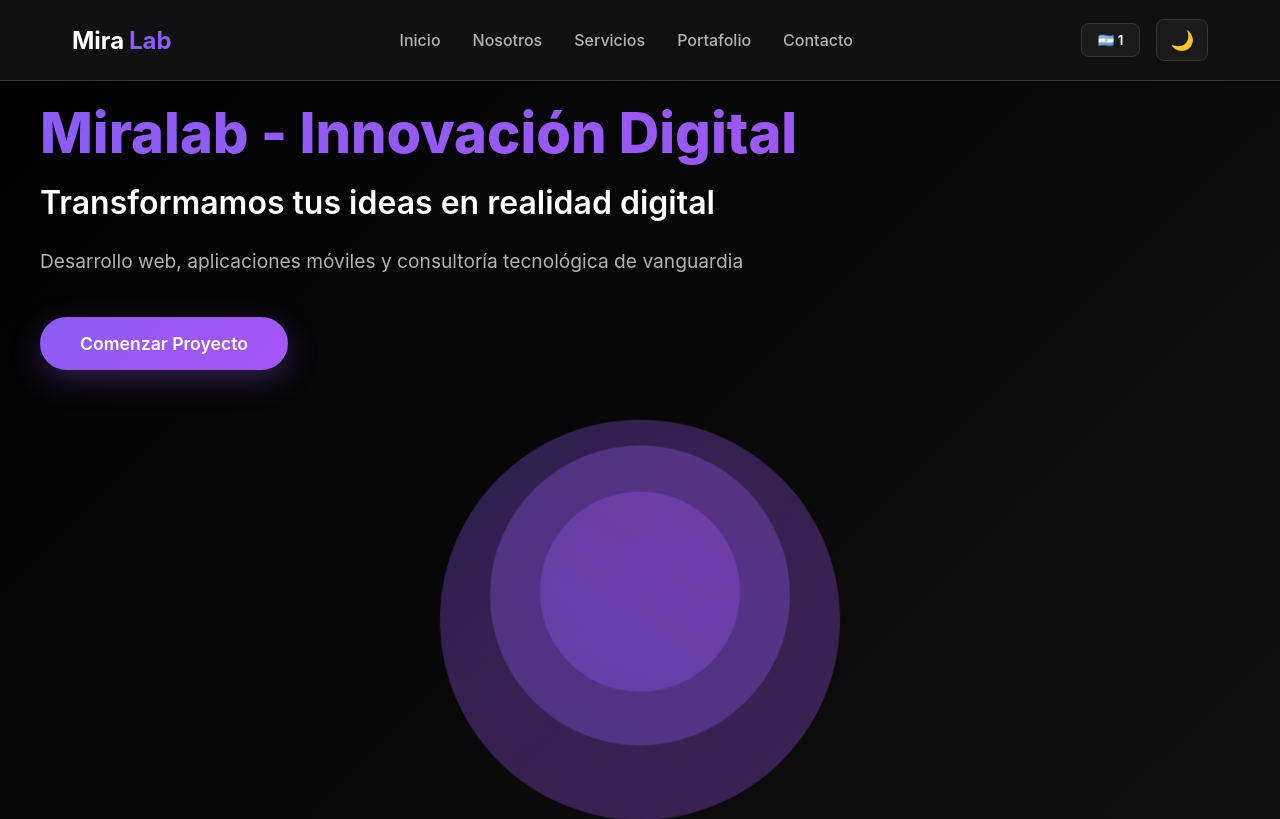
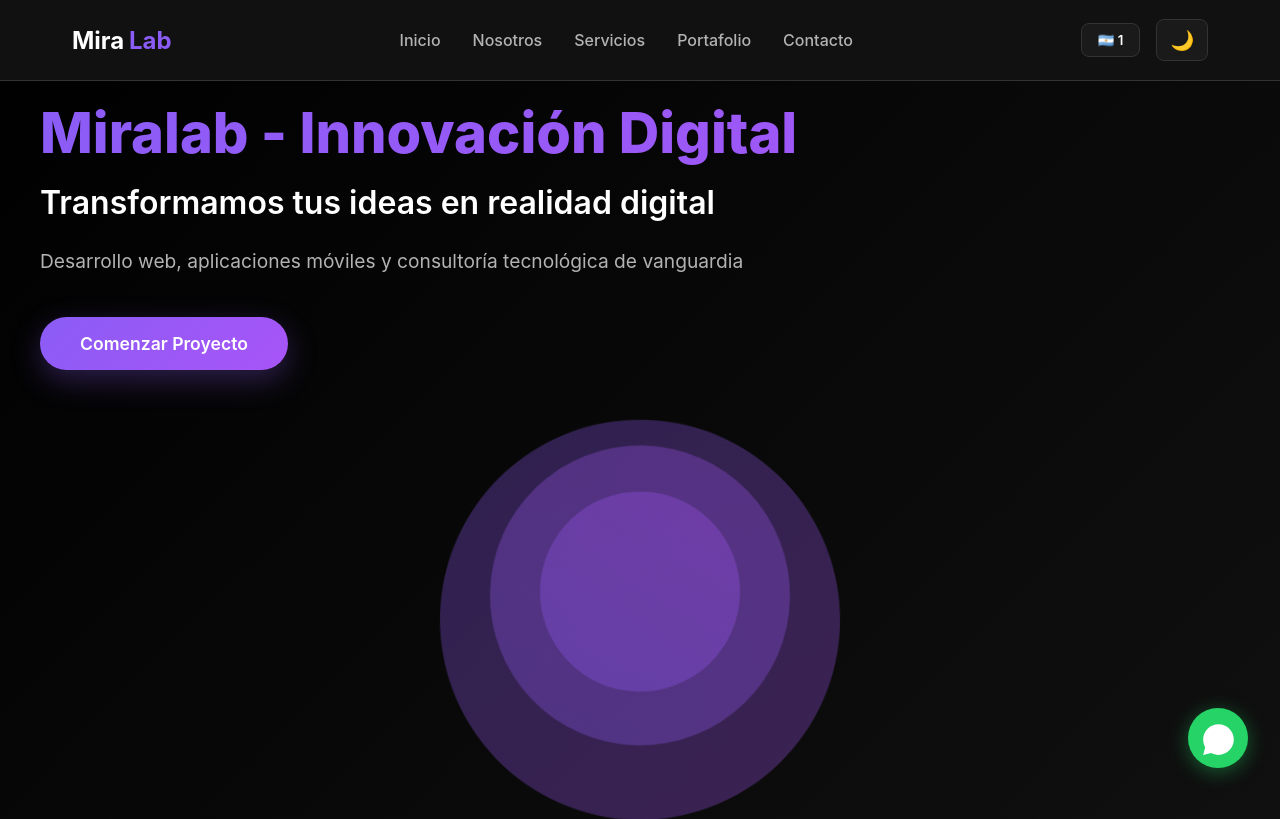
Before and after one commit to octapf/miralab, a Next.js app: page /1 in a window 1280 px wide. Shown: the top 819 px of the page. Built offline with nearby package versions, Linux system fonts and the light colour scheme; no server answers.

Commit message:
Agregar bot\u00f3n flotante WhatsApp, emails con Resend y Google Analytics

```diff
--- a/package.json
+++ b/package.json
@@ -14,6 +14,7 @@
     "next-intl": "^4.6.1",
     "react": "19.2.3",
     "react-dom": "19.2.3",
+    "resend": "^6.6.0",
     "sass": "^1.97.1",
     "swiper": "^12.0.3"
   },
--- a/src/app/[locale]/layout.tsx
+++ b/src/app/[locale]/layout.tsx
@@ -40,6 +40,26 @@ export default async function RootLayout({
             `,
           }}
         />
+        {process.env.NEXT_PUBLIC_GA_ID && (
+          <>
+            <script
+              async
+              src={`https://www.googletagmanager.com/gtag/js?id=${process.env.NEXT_PUBLIC_GA_ID}`}
+            />
+            <script
+              dangerouslySetInnerHTML={{
+                __html: `
+                  window.dataLayer = window.dataLayer || [];
+                  function gtag(){dataLayer.push(arguments);}
+                  gtag('js', new Date());
+                  gtag('config', '${process.env.NEXT_PUBLIC_GA_ID}', {
+                    page_path: window.location.pathname,
+                  });
+                `,
+              }}
+            />
+          </>
+        )}
       </head>
       <body suppressHydrationWarning>
         <NextIntlClientProvider messages={messages}>
--- a/src/app/[locale]/page.tsx
+++ b/src/app/[locale]/page.tsx
@@ -4,6 +4,7 @@ import About from '@/components/About/About';
 import Services from '@/components/Services/Services';
 import Portfolio from '@/components/Portfolio/Portfolio';
 import Contact from '@/components/Contact/Contact';
+import FloatingWhatsApp from '@/components/FloatingWhatsApp/FloatingWhatsApp';
 
 export function generateStaticParams() {
   return [{ locale: 'es' }, { locale: 'en' }, { locale: 'it' }];
@@ -20,6 +21,8 @@ export default async function Home({ params }: { params: Promise<{ locale: strin
       <Services />
       <Portfolio />
 
+      <FloatingWhatsApp />
+
       <footer style={{
         textAlign: 'center',
         padding: '2rem',
--- /dev/null
+++ b/src/app/api/contact/route.ts
@@ -0,0 +1,68 @@
+import { Resend } from 'resend';
+import { NextResponse } from 'next/server';
+
+const resend = new Resend(process.env.RESEND_API_KEY);
+
+export async function POST(request: Request) {
+  try {
+    const { name, email, message } = await request.json();
+
+    // Validar datos
+    if (!name || !email || !message) {
+      return NextResponse.json(
+        { error: 'Todos los campos son obligatorios' },
+        { status: 400 }
+      );
+    }
+
+    // Enviar email
+    const { data, error } = await resend.emails.send({
+      from: 'Miralab Website <onboarding@resend.dev>', // Cambiarás esto cuando verifiques tu dominio
+      to: ['frangipani.octavio@gmail.com'],
+      replyTo: email,
+      subject: `Nuevo contacto de ${name} - Miralab`,
+      html: `
+        <div style="font-family: Arial, sans-serif; padding: 20px; background-color: #f5f5f5;">
+          <div style="max-width: 600px; margin: 0 auto; background: white; padding: 30px; border-radius: 10px; box-shadow: 0 2px 10px rgba(0,0,0,0.1);">
+            <h2 style="color: #8B5CF6; margin-bottom: 20px;">Nuevo mensaje desde Miralab</h2>
+
+            <div style="background: #f9fafb; padding: 20px; border-radius: 8px; margin-bottom: 20px;">
+              <p style="margin: 0 0 10px 0;"><strong>Nombre:</strong> ${name}</p>
+              <p style="margin: 0 0 10px 0;"><strong>Email:</strong> ${email}</p>
+            </div>
+
+            <div style="background: #f9fafb; padding: 20px; border-radius: 8px;">
+              <p style="margin: 0 0 10px 0;"><strong>Mensaje:</strong></p>
+              <p style="margin: 0; line-height: 1.6; color: #374151;">${message}</p>
+            </div>
+
+            <hr style="border: none; border-top: 1px solid #e5e7eb; margin: 30px 0;" />
+
+            <p style="color: #6b7280; font-size: 14px; text-align: center; margin: 0;">
+              Este mensaje fue enviado desde el formulario de contacto de <strong>Miralab</strong>
+            </p>
+          </div>
+        </div>
+      `,
+    });
+
+    if (error) {
+      console.error('Error de Resend:', error);
+      return NextResponse.json(
+        { error: 'Error al enviar el email' },
+        { status: 500 }
+      );
+    }
+
+    return NextResponse.json(
+      { success: true, message: 'Email enviado correctamente', data },
+      { status: 200 }
+    );
+  } catch (error) {
+    console.error('Error general:', error);
+    return NextResponse.json(
+      { error: 'Error del servidor' },
+      { status: 500 }
+    );
+  }
+}
--- a/src/components/Contact/Contact.tsx
+++ b/src/components/Contact/Contact.tsx
@@ -12,12 +12,39 @@ export default function Contact() {
     email: '',
     message: ''
   });
+  const [isSubmitting, setIsSubmitting] = useState(false);
+  const [submitStatus, setSubmitStatus] = useState<'idle' | 'success' | 'error'>('idle');
 
-  const handleSubmit = (e: React.FormEvent) => {
+  const handleSubmit = async (e: React.FormEvent) => {
     e.preventDefault();
-    // Placeholder for form submission
-    console.log('Form submitted:', formData);
-    alert('Formulario enviado (placeholder)');
+    setIsSubmitting(true);
+    setSubmitStatus('idle');
+
+    try {
+      const response = await fetch('/api/contact', {
+        method: 'POST',
+        headers: {
+          'Content-Type': 'application/json',
+        },
+        body: JSON.stringify(formData),
+      });
+
+      const data = await response.json();
+
+      if (response.ok) {
+        setSubmitStatus('success');
+        setFormData({ name: '', email: '', message: '' });
+        alert('¡Mensaje enviado correctamente! Te responderemos pronto.');
+      } else {
+        setSubmitStatus('error');
+        alert(data.error || 'Error al enviar el mensaje. Intenta nuevamente.');
+      }
+    } catch (error) {
+      setSubmitStatus('error');
+      alert('Error de conexión. Por favor intenta nuevamente.');
+    } finally {
+      setIsSubmitting(false);
+    }
   };
 
   const handleWhatsApp = () => {
@@ -108,11 +135,12 @@ export default function Contact() {
 
             <motion.button
               type="submit"
-              whileHover={{ scale: 1.05 }}
-              whileTap={{ scale: 0.95 }}
+              whileHover={{ scale: isSubmitting ? 1 : 1.05 }}
+              whileTap={{ scale: isSubmitting ? 1 : 0.95 }}
               className={styles.submitBtn}
+              disabled={isSubmitting}
             >
-              {t('form.send')}
+              {isSubmitting ? 'Enviando...' : t('form.send')}
             </motion.button>
           </motion.form>
         </div>
--- /dev/null
+++ b/src/components/FloatingWhatsApp/FloatingWhatsApp.module.scss
@@ -0,0 +1,40 @@
+.floatingBtn {
+  position: fixed;
+  bottom: 2rem;
+  right: 2rem;
+  width: 60px;
+  height: 60px;
+  border-radius: 50%;
+  background: #25D366;
+  color: white;
+  display: flex;
+  align-items: center;
+  justify-content: center;
+  box-shadow: 0 4px 20px rgba(37, 211, 102, 0.4);
+  cursor: pointer;
+  z-index: 999;
+  border: none;
+  transition: all 0.3s ease;
+
+  &:hover {
+    box-shadow: 0 6px 30px rgba(37, 211, 102, 0.6);
+    background: #20BD5A;
+  }
+
+  .icon {
+    width: 35px;
+    height: 35px;
+  }
+
+  @media (max-width: 768px) {
+    bottom: 1.5rem;
+    right: 1.5rem;
+    width: 56px;
+    height: 56px;
+
+    .icon {
+      width: 32px;
+      height: 32px;
+    }
+  }
+}
--- /dev/null
+++ b/src/components/FloatingWhatsApp/FloatingWhatsApp.tsx
@@ -0,0 +1,49 @@
+'use client';
+
+import { motion } from 'framer-motion';
+import styles from './FloatingWhatsApp.module.scss';
+
+export default function FloatingWhatsApp() {
+  const handleWhatsApp = () => {
+    const phoneNumber = '5491139131406';
+    const message = encodeURIComponent('Hola! Me interesa conocer más sobre los servicios de Miralab');
+    window.open(`https://wa.me/${phoneNumber}?text=${message}`, '_blank');
+  };
+
+  return (
+    <motion.button
+      onClick={handleWhatsApp}
+      className={styles.floatingBtn}
+      initial={{ scale: 0 }}
+      animate={{ scale: 1 }}
+      whileHover={{ scale: 1.1 }}
+      whileTap={{ scale: 0.9 }}
+      transition={{ type: 'spring', stiffness: 260, damping: 20 }}
+      aria-label="Contactar por WhatsApp"
+    >
+      <svg
+        viewBox="0 0 32 32"
+        fill="none"
+        xmlns="http://www.w3.org/2000/svg"
+        className={styles.icon}
+      >
+        <path
+          fillRule="evenodd"
+          clipRule="evenodd"
+          d="M16 31C23.732 31 30 24.732 30 17C30 9.26801 23.732 3 16 3C8.26801 3 2 9.26801 2 17C2 19.5109 2.661 21.8674 3.81847 23.905L2 31L9.31486 29.3038C11.3014 30.3854 13.5789 31 16 31Z"
+          fill="currentColor"
+        />
+        <path
+          fillRule="evenodd"
+          clipRule="evenodd"
+          d="M16 28.5C22.3513 28.5 27.5 23.3513 27.5 17C27.5 10.6487 22.3513 5.5 16 5.5C9.64873 5.5 4.5 10.6487 4.5 17C4.5 19.2925 5.16046 21.4292 6.30305 23.2163L5.09 27.91L9.96487 26.8271C11.7073 27.8885 13.7766 28.5 16 28.5Z"
+          fill="white"
+        />
+        <path
+          d="M12.5 9.49989C12.1672 8.83131 11.6565 8.8905 11.1407 8.8905C10.2188 8.8905 8.78125 9.99478 8.78125 12.05C8.78125 13.7343 9.52345 15.578 12.0244 18.3361C14.438 20.9979 17.6094 22.3748 20.2422 22.3279C22.875 22.2811 23.4167 20.0154 23.4167 19.2503C23.4167 18.9112 23.2062 18.742 23.0613 18.696C22.1641 18.2654 20.5093 17.4631 20.1328 17.3124C19.7563 17.1617 19.5597 17.3656 19.4375 17.4765C19.0961 17.8018 18.4193 18.7608 18.1875 18.9765C17.9558 19.1922 17.6103 19.083 17.4665 19.0015C16.9374 18.7892 15.5029 18.1511 14.3595 17.0426C12.9453 15.6718 12.8623 15.2001 12.5959 14.7803C12.3828 14.4444 12.5392 14.2384 12.6172 14.1483C12.9219 13.7968 13.3426 13.254 13.5313 12.9843C13.7199 12.7145 13.5702 12.305 13.4803 12.05C13.0938 10.953 12.7663 10.0347 12.5 9.49989Z"
+          fill="currentColor"
+        />
+      </svg>
+    </motion.button>
+  );
+}
```
Also changed, not shown: 2 other files (tests, documents, lock files or other folders).
